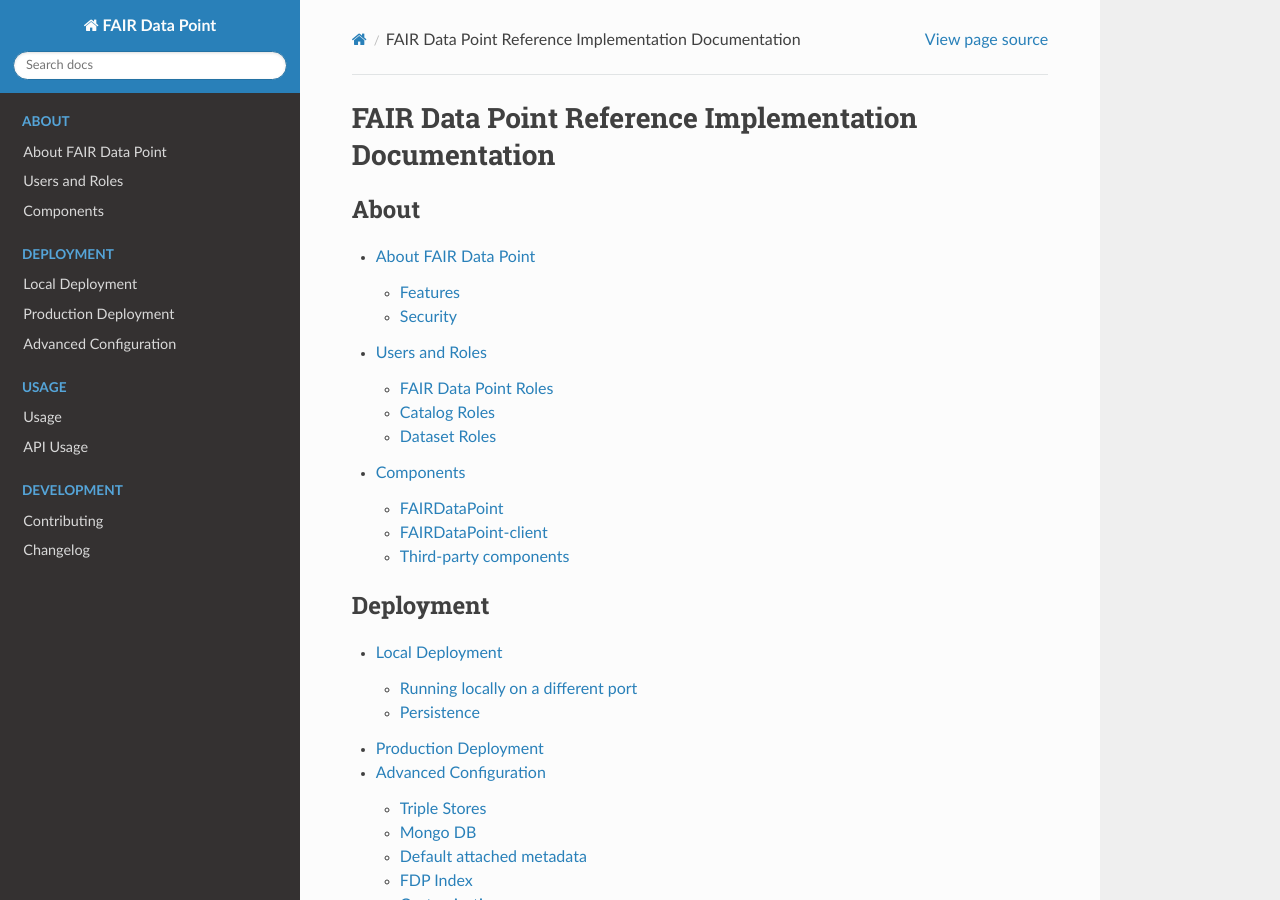
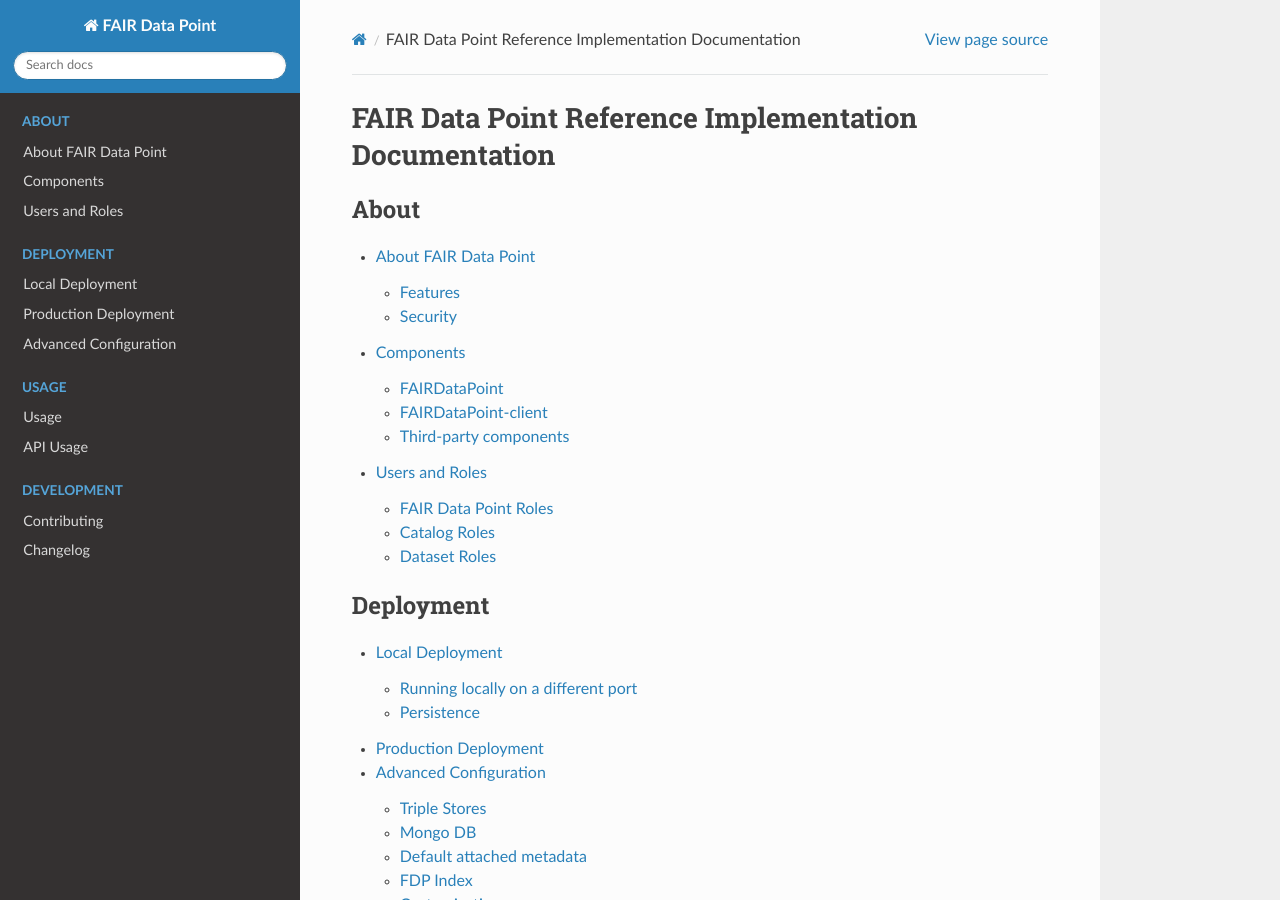
Before and after one commit to FAIRDataTeam/FAIRDataPoint-Docs, a Sphinx documentation site: the page built from docs/index.rst, in a window 1280 px wide and 900 px high. Built offline with Sphinx 7.4.7 and the Read the Docs theme 3.1.0, drawn with Linux system fonts in a browser that asks for light colours.

Commit message:
move components section before users-and-roles section

```diff
--- a/docs/index.rst
+++ b/docs/index.rst
@@ -6,8 +6,8 @@ FAIR Data Point Reference Implementation Documentation
    :maxdepth: 2
 
    about/about
+   about/components
    about/users-and-roles
-   about/components
 
 .. toctree::
    :caption: Deployment
```
